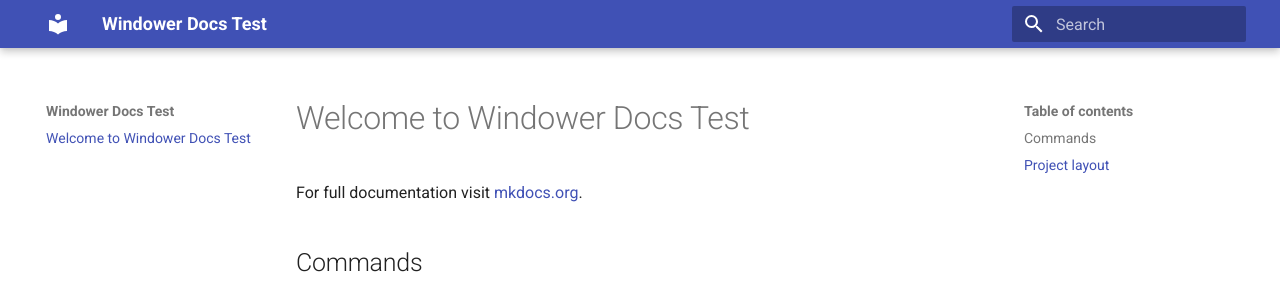
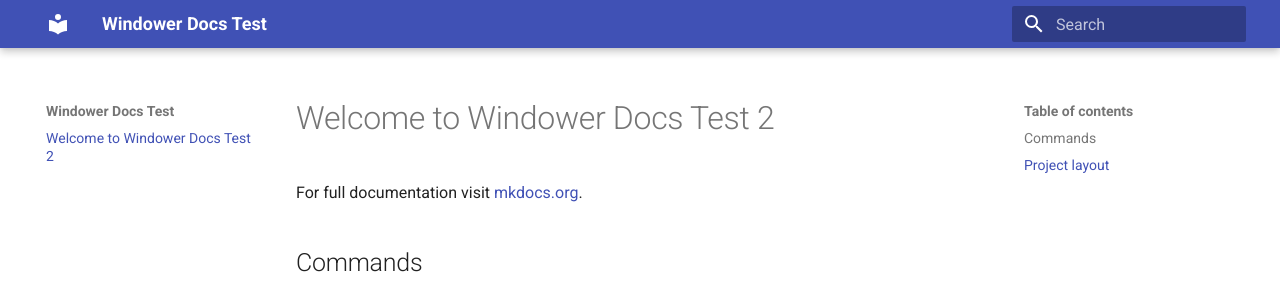
Before and after one commit to zetaepyon/windower-docs, an MkDocs documentation site: the page built from docs/index.md, in a window 1280 px wide. Shown: the top 296 px of the page. Built offline with MkDocs 1.6.1 and Material for MkDocs 9.7.7, drawn with Linux system fonts in a browser that asks for light colours.

Commit message:
Update index.md

```diff
--- a/docs/index.md
+++ b/docs/index.md
@@ -1,4 +1,4 @@
-# Welcome to Windower Docs Test
+# Welcome to Windower Docs Test 2
 
 For full documentation visit [mkdocs.org](https://www.mkdocs.org).
 
```
